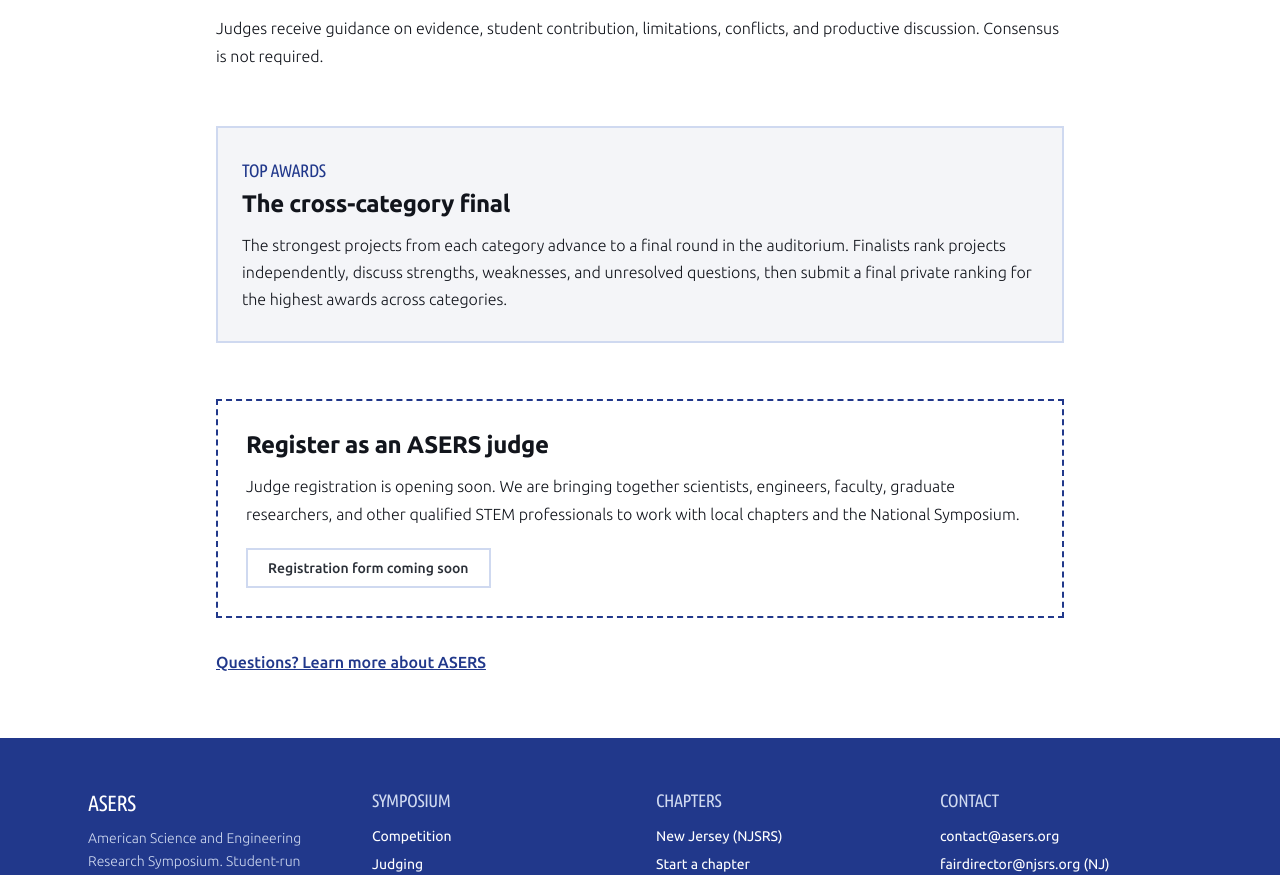
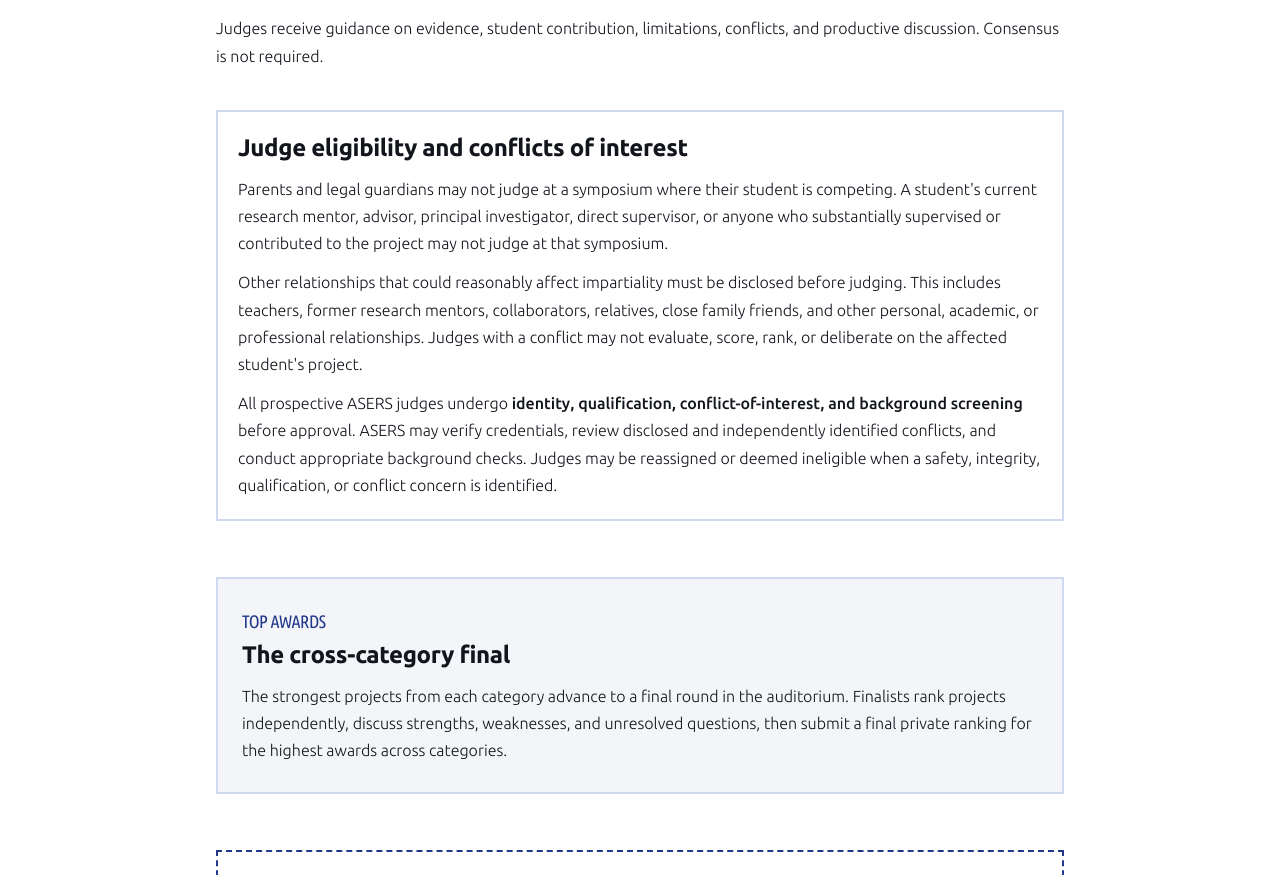
Before and after one commit to A-S-E-R-S/asers, a Next.js app in the folder asers/: page /judging in a window 1280 px wide. Shown: the part 2116-2991 px from the top of the page. Built offline with nearby package versions, Linux system fonts and the light colour scheme.

Commit message:
judge judge judge sahur!

```diff
--- a/asers/src/app/judging/page.tsx
+++ b/asers/src/app/judging/page.tsx
@@ -72,6 +72,15 @@
       </ul>
       <p className="mt-4 font-light leading-[1.7]">Judges receive guidance on evidence, student contribution, limitations, conflicts, and productive discussion. Consensus is not required.</p>
 
+      <section className="mt-10 border-2 border-brand-pale px-5 py-5">
+        <h2 className="text-2xl font-bold tracking-[-0.015em]">Judge eligibility and conflicts of interest</h2>
+        <div className="mt-3 space-y-3 font-light leading-[1.7]">
+          <p>Parents and legal guardians may not judge at a symposium where their student is competing. A student&apos;s current research mentor, advisor, principal investigator, direct supervisor, or anyone who substantially supervised or contributed to the project may not judge at that symposium.</p>
+          <p>Other relationships that could reasonably affect impartiality must be disclosed before judging. This includes teachers, former research mentors, collaborators, relatives, close family friends, and other personal, academic, or professional relationships. Judges with a conflict may not evaluate, score, rank, or deliberate on the affected student&apos;s project.</p>
+          <p>All prospective ASERS judges undergo <strong className="font-medium">identity, qualification, conflict-of-interest, and background screening</strong> before approval. ASERS may verify credentials, review disclosed and independently identified conflicts, and conduct appropriate background checks. Judges may be reassigned or deemed ineligible when a safety, integrity, qualification, or conflict concern is identified.</p>
+        </div>
+      </section>
+
       <section className="mt-14 border-2 border-brand-pale bg-strip px-6 py-7">
         <p className="font-condensed text-lg uppercase tracking-tight text-brand">Top awards</p>
         <h2 className="mt-1 text-2xl font-bold tracking-[-0.015em]">The cross-category final</h2>
```
